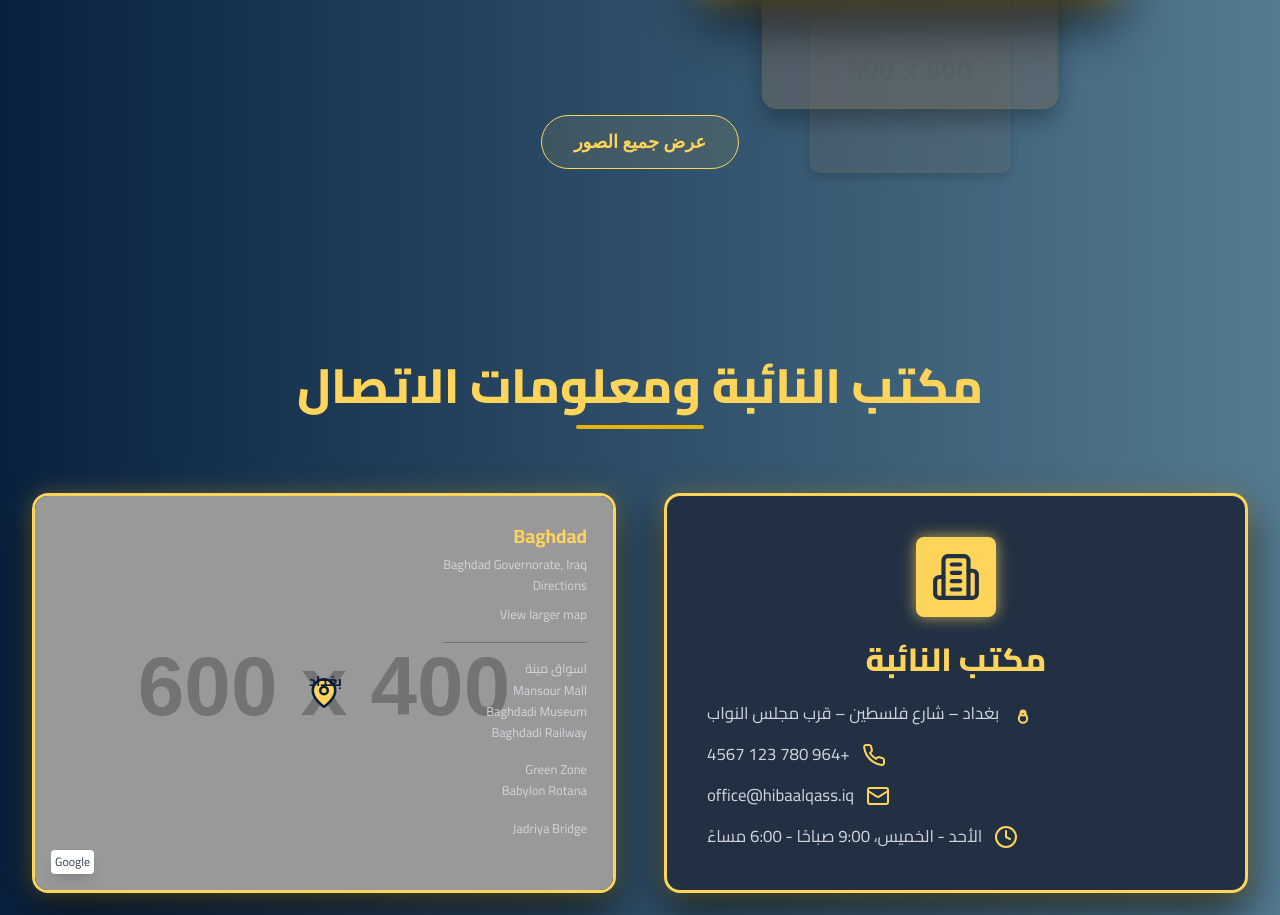
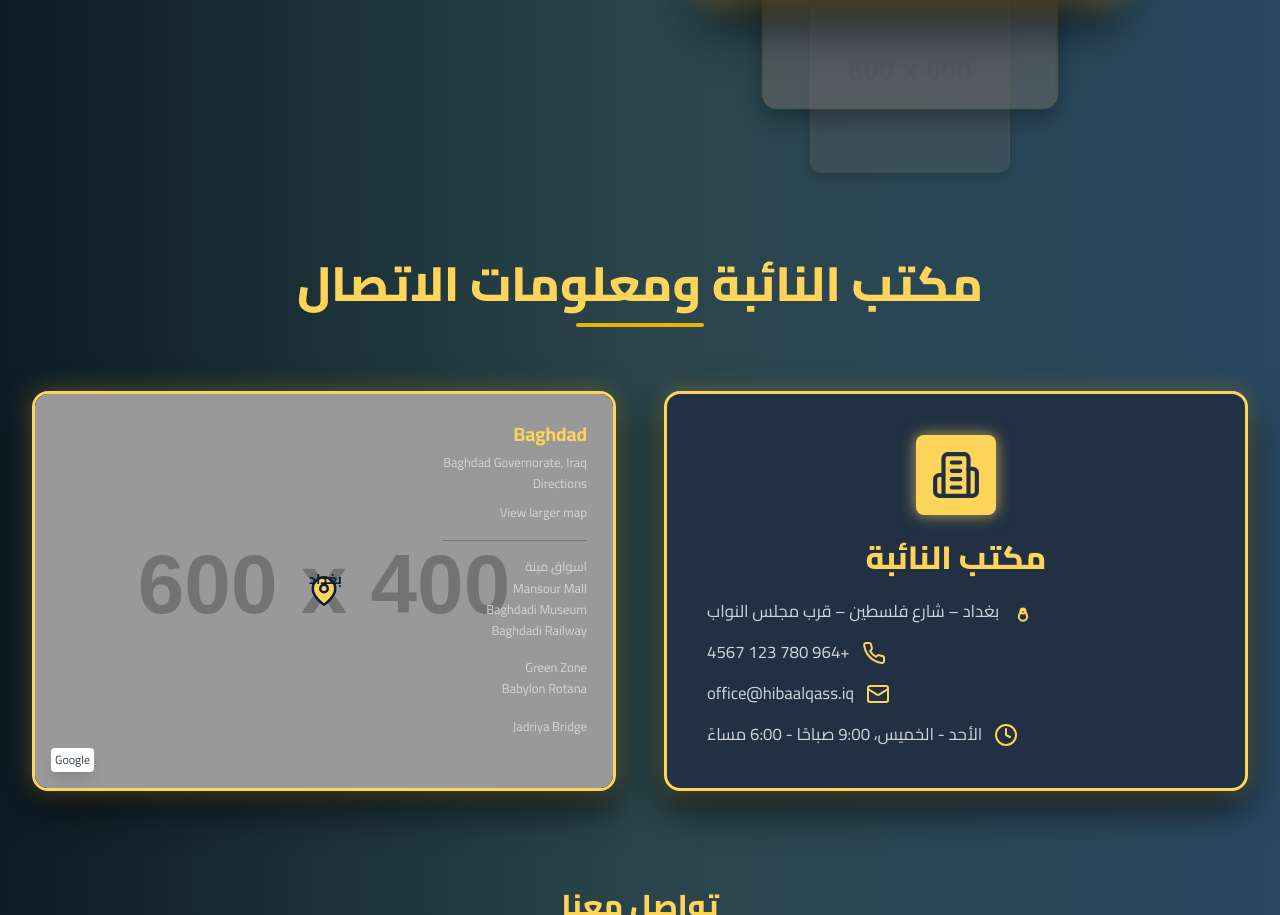
Before and after one commit to Adham149/-, a plain HTML site: page index.html in a window 1280 px wide. Shown: the part 3653-4568 px from the top of the page. Drawn offline with nearby package versions, Linux system fonts and the light colour scheme; placeholder pictures from the web are drawn by us.

Commit message:
Update index.html

```diff
--- a/index.html
+++ b/index.html
@@ -25,7 +25,7 @@
 
         body {
             /* التدرج الجديد المطلوب */
-            background: linear-gradient(90deg, hsla(213, 77%, 14%, 1) 0%, hsla(202, 27%, 45%, 1) 100%);
+            background: linear-gradient(90deg, hsla(205, 46%, 10%, 1) 0%, hsla(191, 28%, 23%, 1) 50%, hsla(207, 41%, 27%, 1) 100%);
 
             color: #ffffff;
             min-height: 100vh;
@@ -1584,11 +1584,12 @@
                 </div>
 
 
-                <div class="text-center mt-12">
+                <!-- تم حذف هذا الجزء: زر "عرض جميع الصور" -->
+                <!-- <div class="text-center mt-12">
                     <button class="font-semibold py-3 px-8 rounded-full text-lg w-full sm:w-auto whitespace-nowrap btn-language">
                         عرض جميع الصور
                     </button>
-                </div>
+                </div> -->
 
             </div>
         </section>
```
